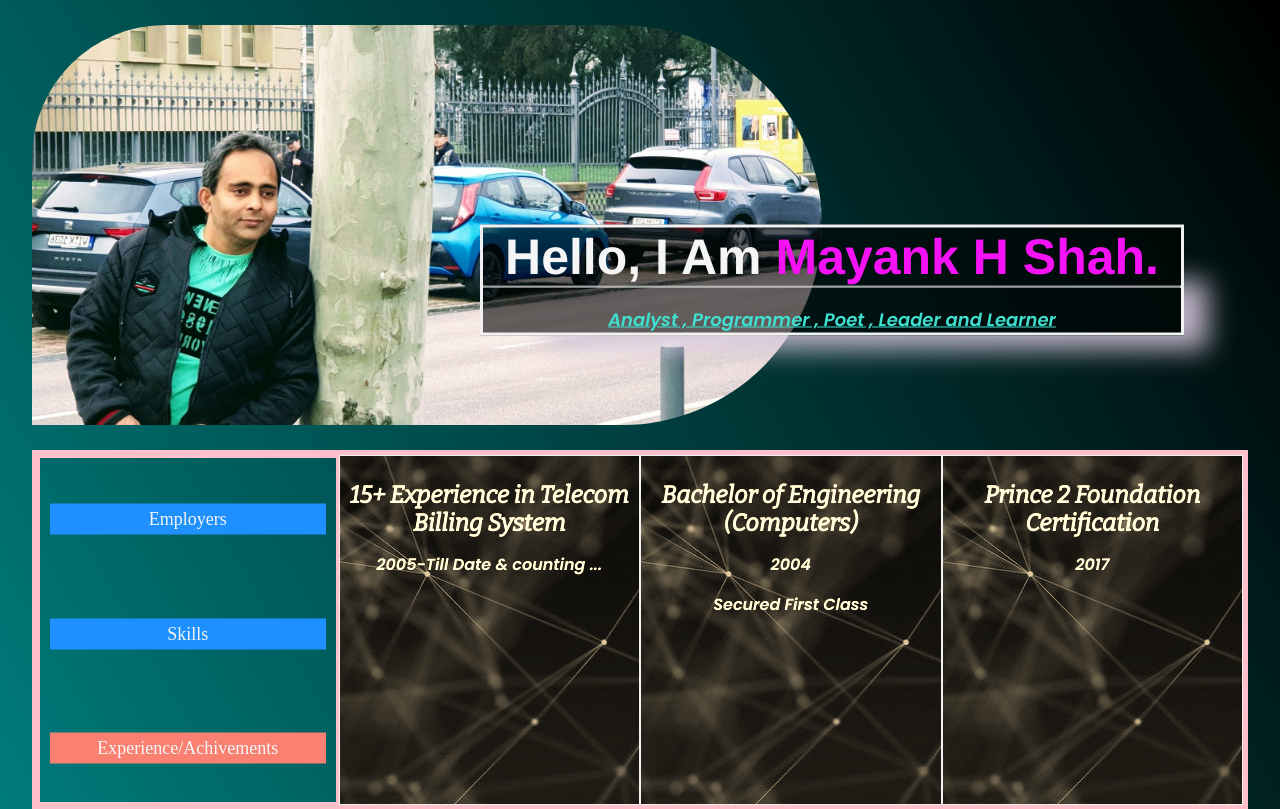
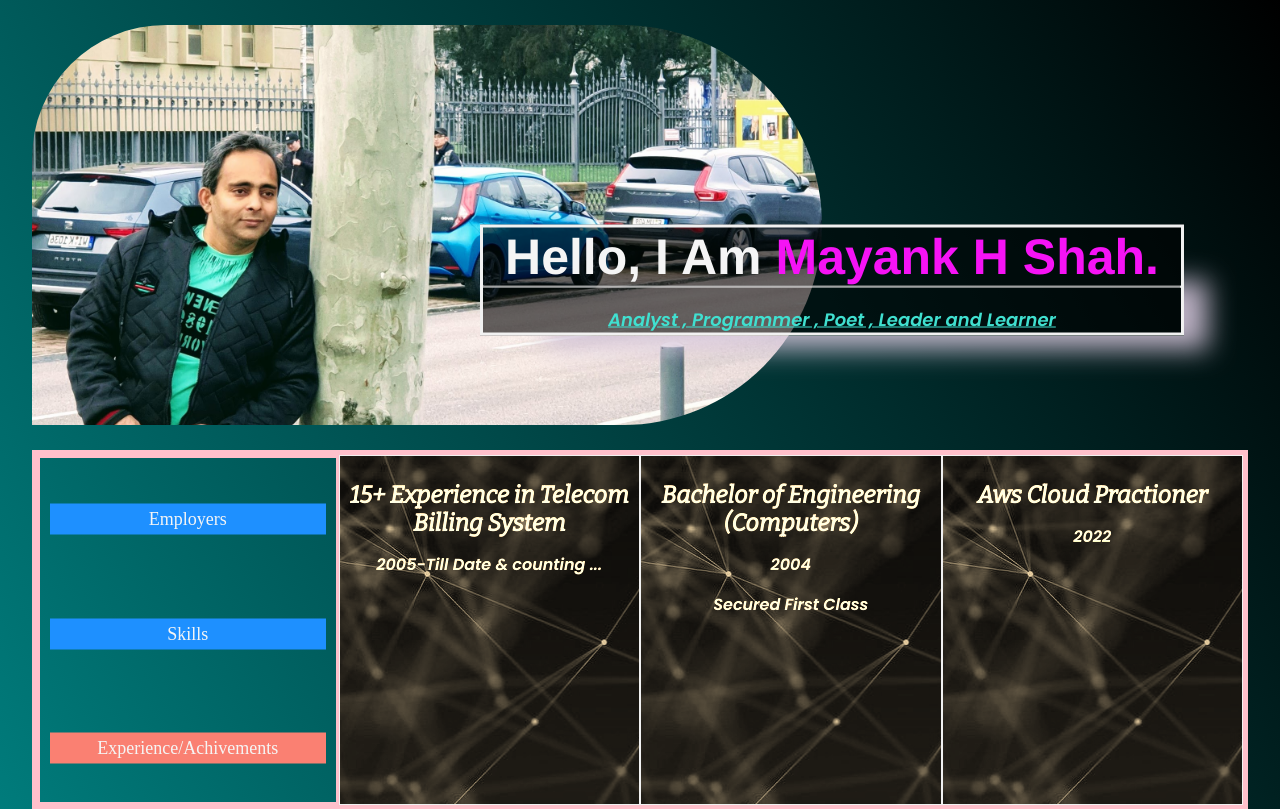
Before and after one commit to mayankconsultant/prefermayank, a plain HTML site: page index.html in a window 1280 px wide. Shown: the top 809 px of the page. Drawn offline with nearby package versions, Linux system fonts and the light colour scheme.

Commit message:
Added Aws

```diff
--- a/index.html
+++ b/index.html
@@ -291,6 +291,32 @@
                   <p>
                     • Risks and Mitigations
                   </p>
+                </div>
+              </div>
+            </div>
+          </div>
+
+
+        <!-- role aws Cloud Practioner  -->
+          <div class="card3 role" ontouchstart="this.classList.toggle('hover');">
+            <div class="cards">
+              <div class="flip-card-inner">
+                <div class="flip-card-front">
+                  <h1>Aws Cloud Practioner</h1>
+                  <p>2022</p>
+
+                </div>
+                <div class="flip-card-back long">
+                  <h1>
+                    Certified Cloud Practioner
+                  </h1>
+                  <p>
+                    Have worked on
+                    * AWS
+                    * Google
+                    * Oracle
+                  </p>
+
                 </div>
               </div>
             </div>
```
